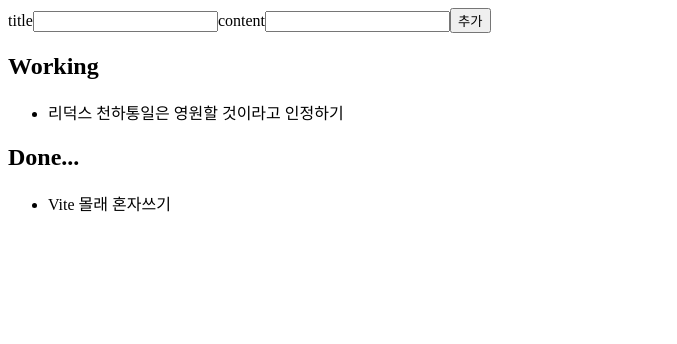
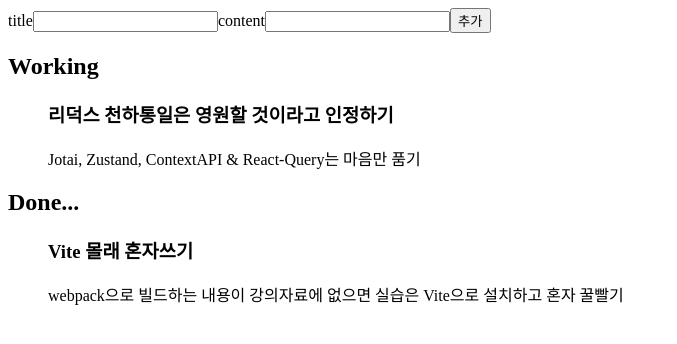
Before and after one commit to arch-spatula/todo-app-for-advance, a React (Create React App) app: page / in a window 1280 px wide. Shown: the top 344 px of the page, without its empty margins (0-677 px from the left). Built offline with nearby package versions, Linux system fonts and the light colour scheme; data requests are answered from the project's data file.

Commit message:
feat, todoItem 컴포넌트를 통한 Read #1

```diff
--- a/src/components/TodoItem.jsx
+++ b/src/components/TodoItem.jsx
@@ -0,0 +1,15 @@
+/**
+ *
+ * @param {*} param0
+ * @returns
+ */
+const TodoItem = ({ id, kind, content, title }) => {
+  return (
+    <div>
+      <h3>{title}</h3>
+      <p>{content}</p>
+    </div>
+  );
+};
+
+export default TodoItem;
--- a/src/components/TodoList.jsx
+++ b/src/components/TodoList.jsx
@@ -1,6 +1,7 @@
 import { useEffect } from "react";
 import { useDispatch, useSelector } from "react-redux";
 import { getTodoThunk } from "../redux/modules/todoSlice";
+import { TodoItem } from "./index";
 
 const TodoList = ({ heading, kind }) => {
   const dispatch = useDispatch();
@@ -17,7 +18,7 @@ const TodoList = ({ heading, kind }) => {
 
   const renderedTodoItems = todos
     .filter((item) => item.kind === kind)
-    .map((item) => <li key={item.id}>{item.title}</li>);
+    .map((item) => <TodoItem key={item.id} {...item} />);
 
   return (
     <div>
--- a/src/components/index.js
+++ b/src/components/index.js
@@ -1,3 +1,4 @@
 import TodoList from "./TodoList";
+import TodoItem from "./TodoItem";
 
-export { TodoList };
+export { TodoList, TodoItem };
```
